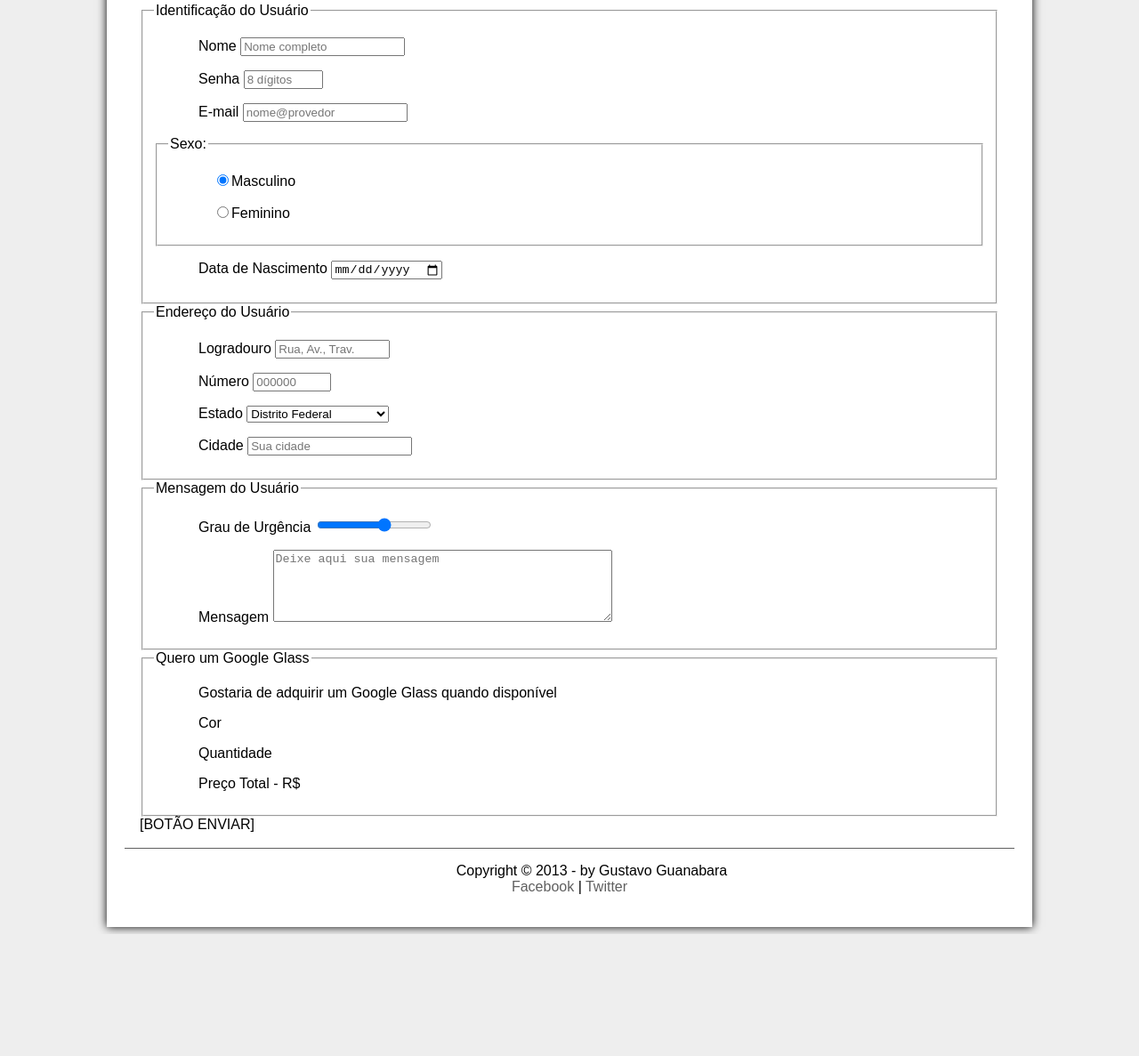
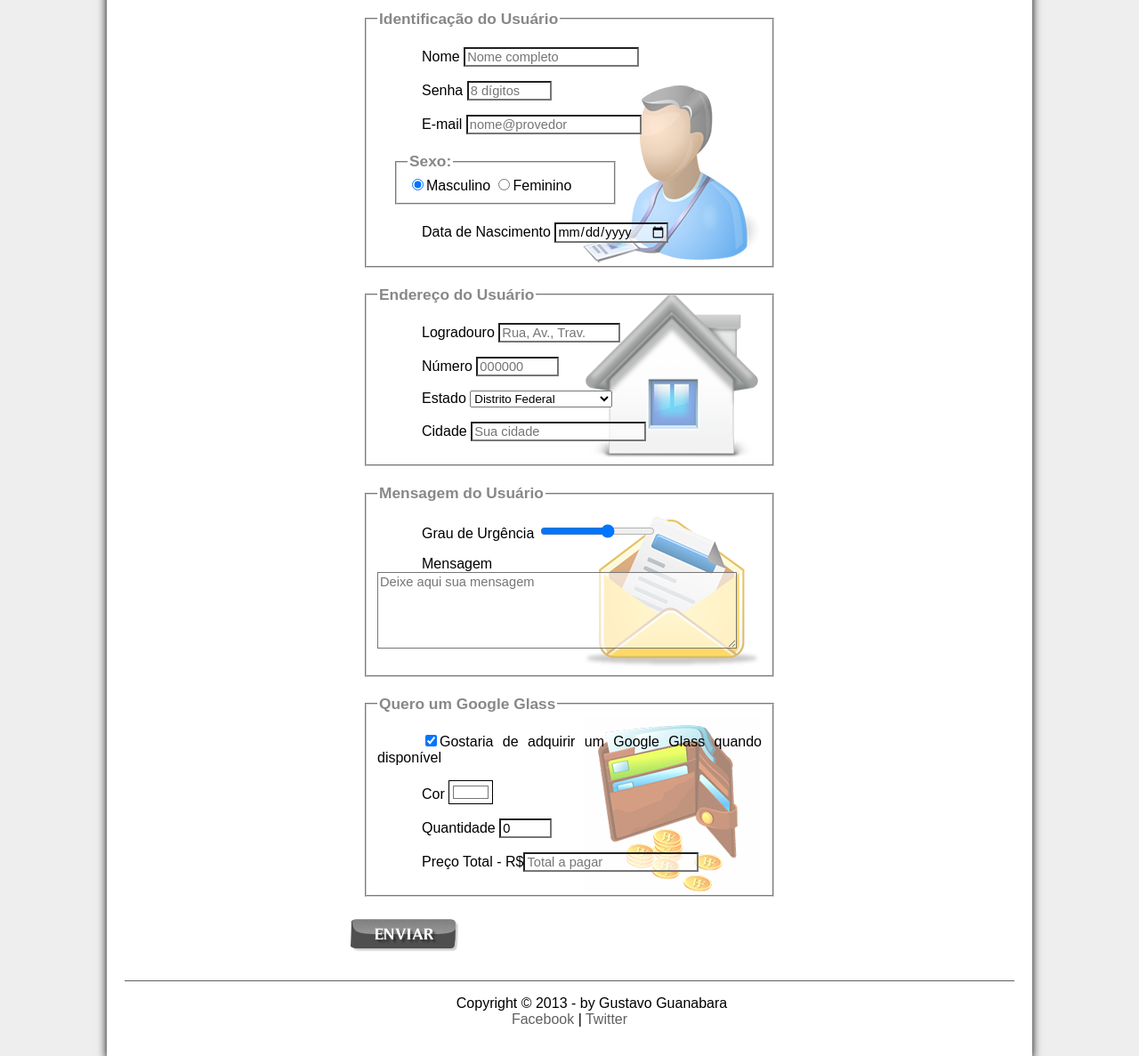
Before and after one commit to traianMatisi/notesComputerScience, a plain HTML site: page p0ex02cod/html/project-glass-site/fale-conosco.html in a window 1280 px wide. Shown: the part 343-1530 px from the top of the page at 89% size. Before the commit the page ends 1393 px from the top, so only its background shows below. Drawn offline with Linux system fonts and the light colour scheme.

Commit message:
Commit final de projeto Curso Em Vídeo
-Criação das IDs finais do formulário
-Formatação do arquivo css da página de formulário
-Tweaks pessoais enfatizando estética

```diff
--- a/p0ex02cod/html/project-glass-site/_css/form.css
+++ b/p0ex02cod/html/project-glass-site/_css/form.css
@@ -1 +1,49 @@
 @charset "utf-8";
+
+form {
+    width: 500px;
+    margin: auto;
+}
+
+input, textarea {
+    font-family: sans-serif;
+    font-weight: 300;
+    font-size: 11pt;
+    background-color: #ffffff99;
+}
+
+input:hover, textarea:hover {
+    background-color: #bbbbbbff;
+}
+
+legend {
+    color: #888888ff;
+    font-weight: 900;
+    font-size: 13pt;
+    font-family: sans-serif;
+}
+
+fieldset {
+    border-color: #cececeff;
+    margin: 20px;
+}
+
+fieldset#sexo {
+    width: 220px;
+}
+
+fieldset#usuario {
+    background: url(../_imagens/icone-contato.png) no-repeat 95% 95%;
+}
+
+fieldset#endereco {
+    background: url(../_imagens/icone-endereco.png) no-repeat 95% 95%;
+}
+
+fieldset#mensagem {
+    background: url(../_imagens/icone-mensagem.png) no-repeat 95% 95%;
+}
+
+fieldset#pedido {
+    background: url(../_imagens/icone-pagamento.png) no-repeat 95% 95%;
+}
--- a/p0ex02cod/html/project-glass-site/fale-conosco.html
+++ b/p0ex02cod/html/project-glass-site/fale-conosco.html
@@ -8,6 +8,13 @@
     <link rel="stylesheet" href="_css/form.css"/>
 </head>
 <script language="javascript" src="_javascript/funcoes.js"></script>
+<script>
+    function calcTotal() {
+        var qtd = parseInt(document.getElementById('cQnt').value);
+        tot = qtd * 1500
+        document.getElementById('cTot').value = tot;
+    }
+</script>
 <body>
     <div id="interface">
         <header id="cabecalho">
@@ -38,7 +45,7 @@
                             <h3 class="direita">Atualizado em 01/Maio/2013</h3>
                         </hgroup>
                     </header>
-                    <form method="post" id="fContato" action="">
+                    <form method="post" id="fContato" action="mailto:contato@cursoemvideo.com" oninput="calcTotal();">
                         <fieldset id="usuario">
                             <legend>Identificação do Usuário</legend>
                             <p><label for="cNome">Nome </label><input type="text" name="tNome" id="cNome" size="20" maxlength="40" placeholder="Nome completo"/></p>
@@ -46,8 +53,8 @@
                             <p><label for="cEmail">E-mail </label><input type="email" name="tEmail" id="cEmail" size="20" maxlength="40" placeholder="nome@provedor"/></p>
                             <fieldset id="sexo">
                                 <legend>Sexo:</legend>
-                                <p><input type="radio" name="tSexo" id="cMas" checked/><label for="cMas">Masculino</label></p>
-                                <p><input type="radio" name="tSexo" id="cFem"/><label for="cFem">Feminino</label></p>
+                                <input type="radio" name="tSexo" id="cMas" checked/><label for="cMas">Masculino</label>
+                                <input type="radio" name="tSexo" id="cFem"/><label for="cFem">Feminino</label>
                             </fieldset>
                             <p><label for="cNasc">Data de Nascimento </label><input type="date" name="tNasc" id="cNasc"/></p>
                         </fieldset>
@@ -104,12 +111,12 @@
                         </fieldset>
                         <fieldset id="pedido">
                             <legend>Quero um Google Glass</legend>
-                            <p><label for="cPed">Gostaria de adquirir um Google Glass quando disponível</label></p>
-                            <p><label for="cCor">Cor </label></p>
-                            <p><label for="cQnt">Quantidade </label></p>
-                            <p><label for="cTot">Preço Total - R$</label></p>
+                            <p><input type="checkbox" name="tPed" id="cPed" checked/><label for="cPed">Gostaria de adquirir um Google Glass quando disponível</label></p>
+                            <p><label for="cCor">Cor </label><input type="color" name="tCor" id="cCor" value="#ffffff"/></p>
+                            <p><label for="cQnt">Quantidade </label><input type="number" name="tQnt" id="cQnt" min="0" max="10" value="0"/></p>
+                            <p><label for="cTot">Preço Total - R$</label><input type="text" name="tTot" id="cTot" placeholder="Total a pagar" readonly/></p>
                         </fieldset>
-                        [BOTÃO ENVIAR]
+                        <input type="image" src="_imagens/botao-enviar.png" alt="Botão de enviar formulário"/>
                     </form>
                 </article>
             </header>
```
